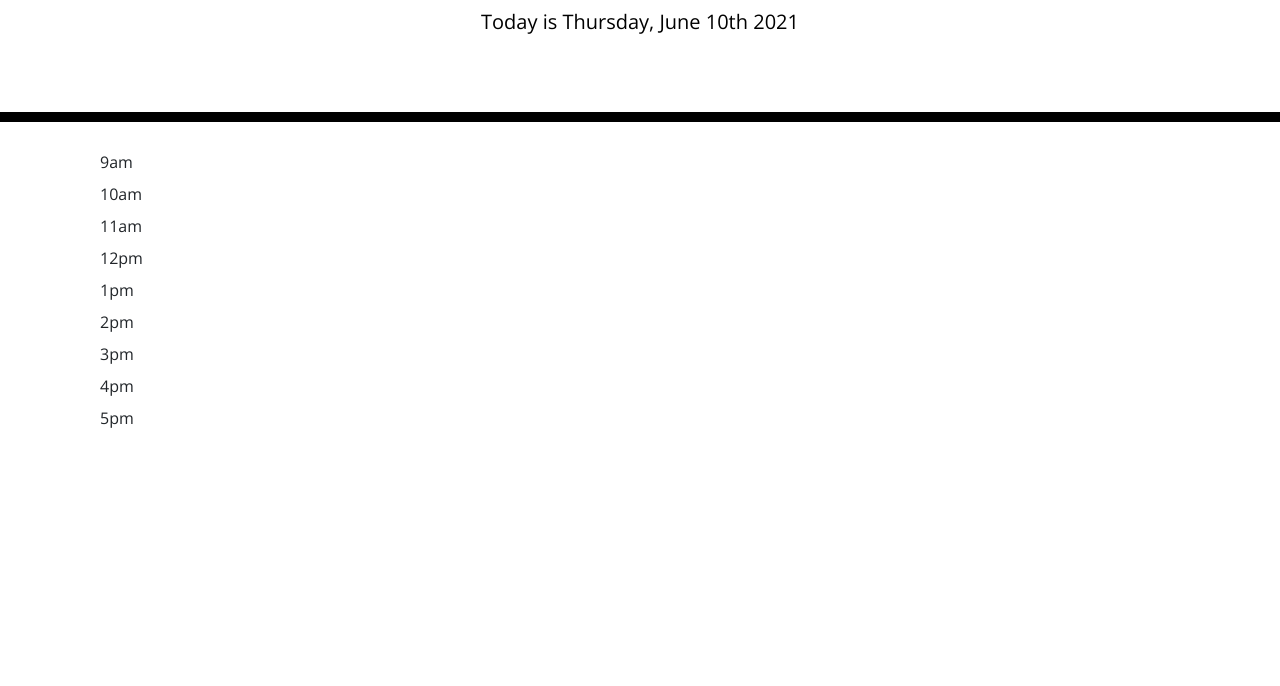
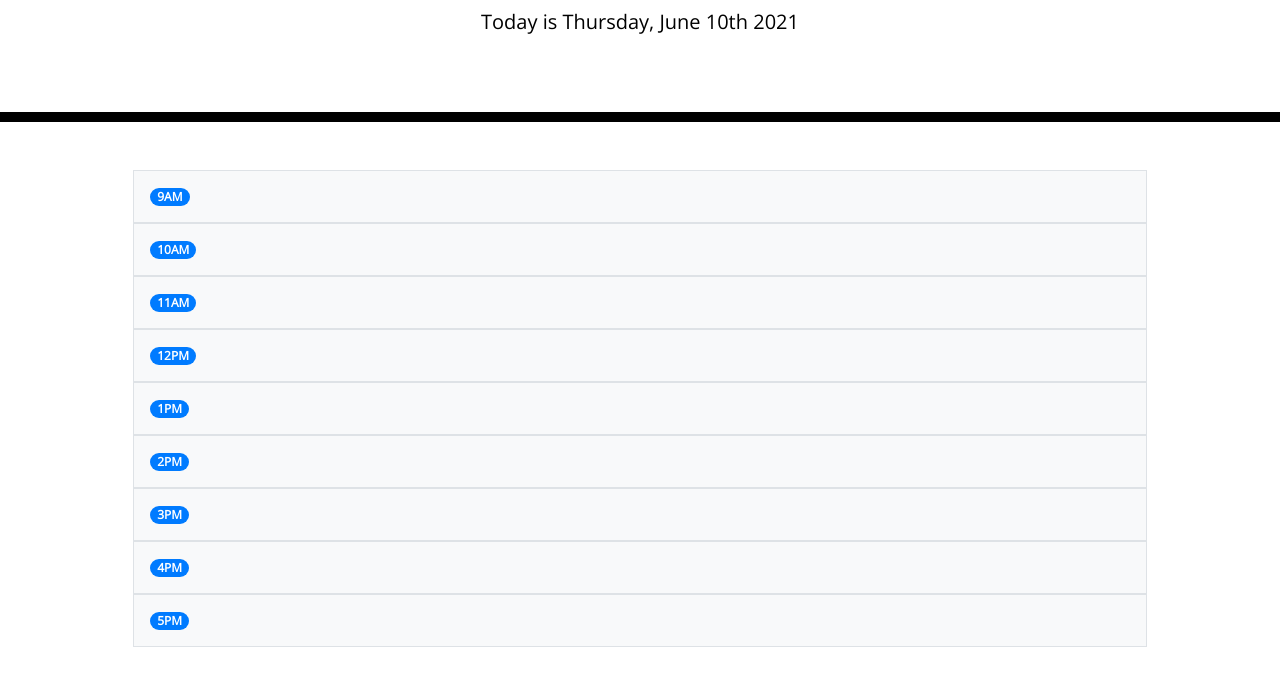
Before and after one commit to danielolvera21/workday-scheduler, a plain HTML site: page index.html in a window 1280 px wide. Shown: the part 182-868 px from the top of the page. Before the commit the page ends 800 px from the top, so only its background shows below. Drawn offline with nearby package versions, Linux system fonts and the light colour scheme.

Commit message:
added spacing and background to timeblocks

```diff
--- a/index.html
+++ b/index.html
@@ -30,33 +30,42 @@
     </header>
     <div class="container">
       <!-- Timeblocks go here -->
-      <div class="column d-flex flex-column">
-        <div class="col-sm-2">
-          <p>9am</p>
+      <div class="m-5 column justify-content-around">
+        <!--9am-->
+        <div class="col p-3 border bg-light">
+          <span class="badge badge-primary badge-pill">9AM</span>
         </div>
-        <div class="col-sm-2">
-          <p>10am</p>
+        <!--10am-->
+        <div class="col p-3 border bg-light">
+          <span class="badge badge-primary badge-pill">10AM</span>
         </div>
-        <div class="col-sm-2">
-          <p>11am</p>
+        <!--11am-->
+        <div class="col p-3 border bg-light">
+          <span class="badge badge-primary badge-pill">11AM</span>
         </div>
-        <div class="col-sm-2">
-          <p>12pm</p>
+        <!--12pm-->
+        <div class="col p-3 border bg-light">
+          <span class="badge badge-primary badge-pill">12PM</span>
         </div>
-        <div class="col-sm-2">
-          <p>1pm</p>
+        <!--1pm-->
+        <div class="col p-3 border bg-light">
+          <span class="badge badge-primary badge-pill">1PM</span>
         </div>
-        <div class="col-sm-2">
-          <p>2pm</p>
+        <!--2pm-->
+        <div class="col p-3 border bg-light">
+          <span class="badge badge-primary badge-pill">2PM</span>
         </div>
-        <div class="col-sm-2">
-          <p>3pm</p>
+        <!--3pm-->
+        <div class="col p-3 border bg-light">
+          <span class="badge badge-primary badge-pill">3PM</span>
         </div>
-        <div class="col-sm-2">
-          <p>4pm</p>
+        <!--4pm-->
+        <div class="col p-3 border bg-light">
+          <span class="badge badge-primary badge-pill">4PM</span>
         </div>
-        <div class="col-sm-2">
-          <p>5pm</p>
+        <!--5pm-->
+        <div class="col p-3 border bg-light">
+          <span class="badge badge-primary badge-pill">5PM</span>
         </div>
       </div>
     </div>
```
Also changed, not shown: 1 other file.
